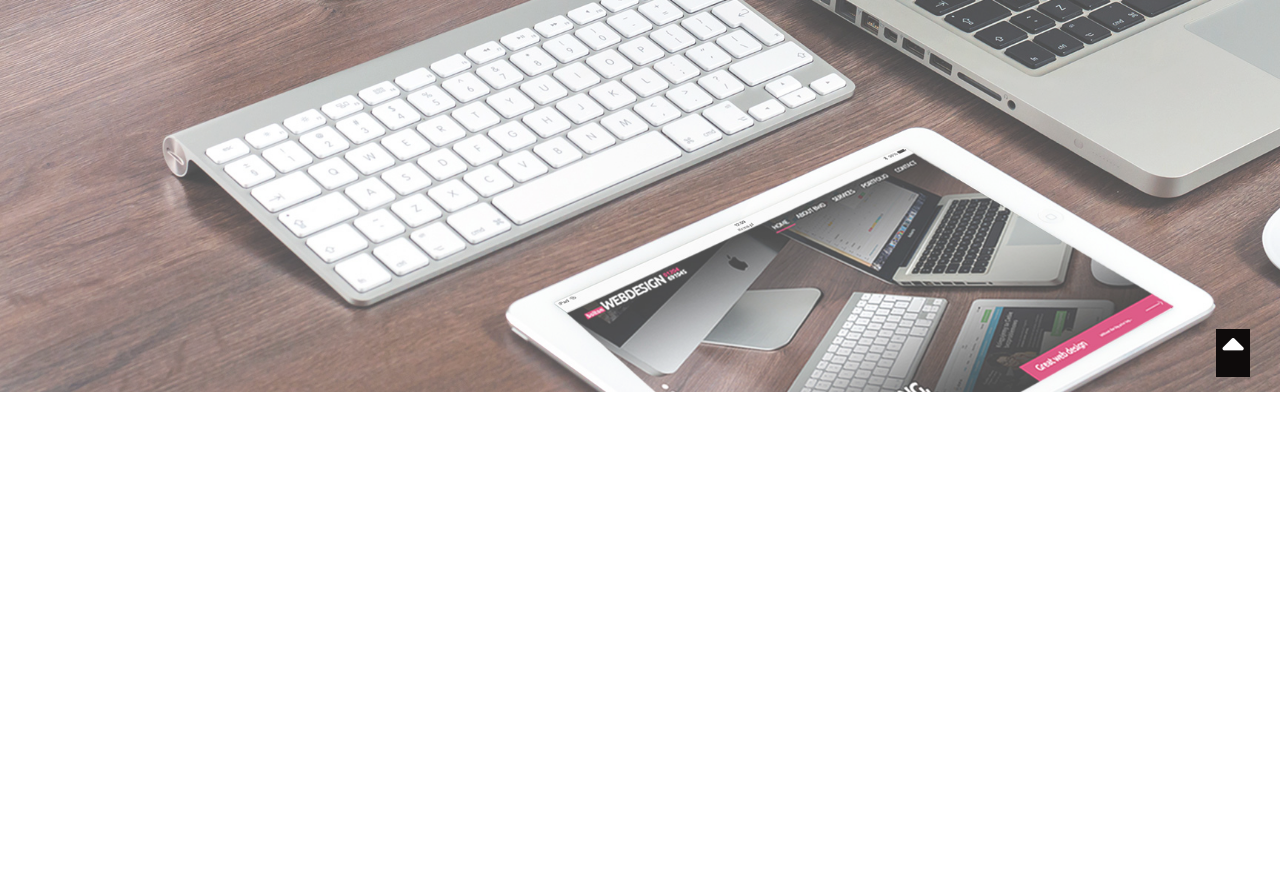
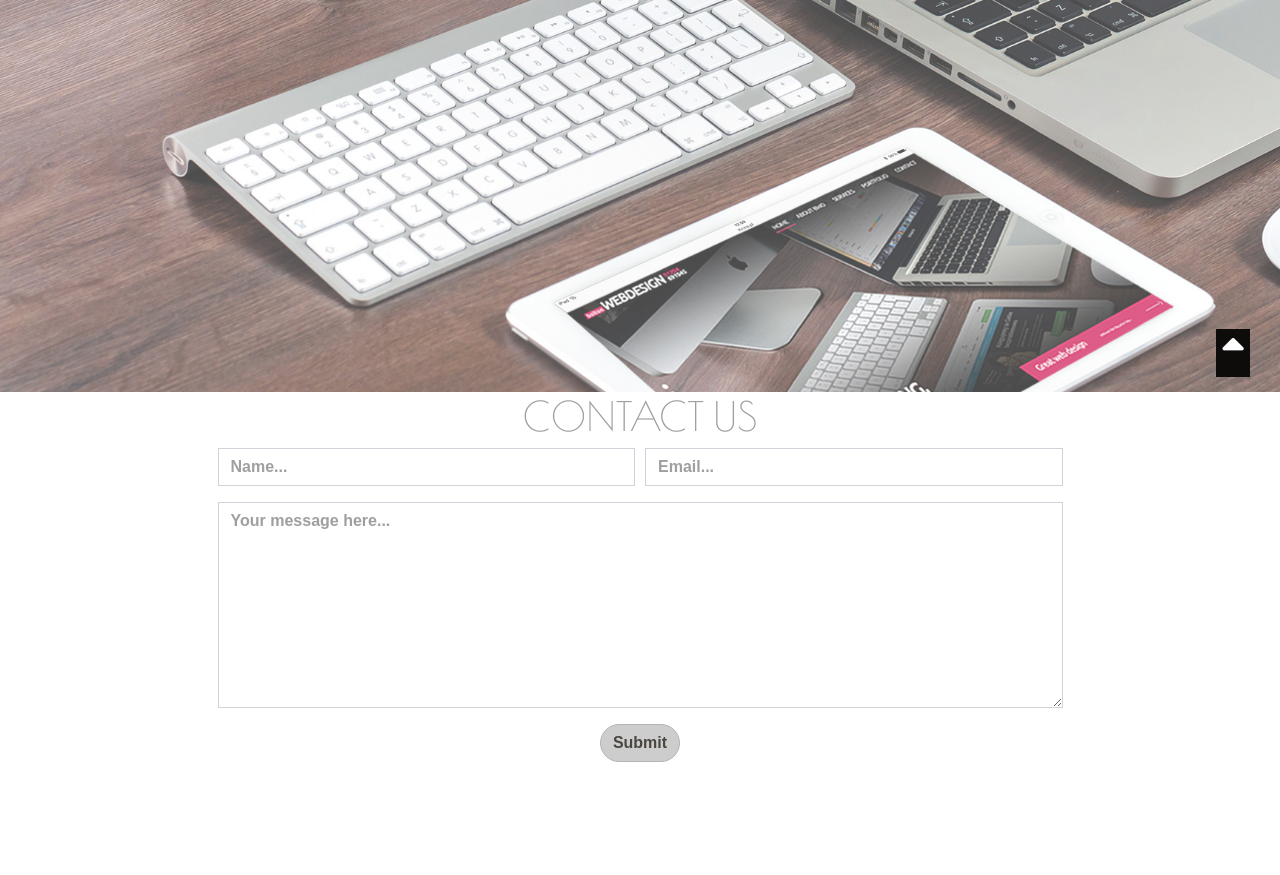
Before and after one commit to jasongithui/peer-projct, a plain HTML site: page index.html in a window 1280 px wide. Shown: the part 408-1283 px from the top of the page. Before the commit the page ends 800 px from the top, so only its background shows below. Drawn offline with nearby package versions, Linux system fonts and the light colour scheme.

Commit message:
added the contact us section and some css styling in the css file

```diff
--- a/css/styles.css
+++ b/css/styles.css
@@ -1,11 +1,15 @@
-body,html {
+body,
+html {
     font-family: 'Poiret One', cursive;
 }
+
+
 /*--header image--*/
+
 header {
     background: url(images/head.jpg);
     opacity: 0.7;
-    filter:(opacity=50);
+    filter: (opacity=50);
     background-repeat: no-repeat;
     background-position: center;
     background-size: cover;
@@ -25,13 +29,16 @@ header {
     color: white;
     cursor: pointer;
     padding: 5px;
+}
 
-}
 .fa-layer-group {
     font-size: 40px;
     color: rgb(230, 109, 149);
 }
+
+
 /*--Navbar links--*/
+
 .list-nav a {
     text-decoration: none;
     color: rgb(0, 0, 0);
@@ -39,23 +46,78 @@ header {
     padding: 14px;
     transition: 1.7s ease-out;
     background-color: white;
+}
 
-   }
 .list-nav a:hover {
-       color:black;
+    color: black;
     background-color: rgb(231, 154, 179);
     transition: 1s ease-in;
 }
+
 .list-nav {
-       font-family:'Rajdhani', sans-serif;
+    font-family: 'Rajdhani', sans-serif;
     font-weight: 700;
 }
+
+
 /*--Top Navbar--*/
+
 .navbar {
     overflow: hidden;
     position: fixed;
     top: 0;
     width: 100%;
-    background-color:transparent white;
+    background-color: transparent white;
     border-bottom: 2px black;
 }
+
+.contact-us {
+    width: 70%;
+    text-align: center;
+    padding-bottom: 9%;
+    color: #9f9f9f;
+}
+
+.form-control::placeholder {
+    color: #9f9f9f;
+    font-family: 'Sarabun', sans-serif;
+    font-weight: 700;
+}
+
+#userName {
+    border-radius: 0px;
+    color: #000;
+    font-family: 'Gabriela', serif;
+    font-weight: 700;
+}
+
+#inputEmail {
+    border-radius: 0px;
+    color: #000;
+    font-family: 'Sarabun', sans-serif;
+    font-weight: 700;
+}
+
+#userMessage {
+    border-radius: 0px;
+    color: #000;
+    font-family: 'Gabriela', serif;
+    ;
+    font-weight: 700;
+}
+
+#submit {
+    background: #cdcdcd;
+    border: solid #b4b4b4 1px;
+    border-radius: 50px;
+    color: #4a4741;
+    font-family: 'Sarabun', sans-serif;
+    font-weight: 700;
+    text-align: center;
+}
+
+#submit:hover {
+    background: #8ebea7;
+    border: solid #4eb583 1px;
+    color: #4a4741;
+}
--- a/index.html
+++ b/index.html
@@ -1,9 +1,12 @@
 <!DOCTYPE html>
 <html lang="en">
+
 <head>
     <meta charset="UTF-8">
     <meta name="viewport" content="width=device-width, initial-scale=1.0">
     <title>Peer Projct</title>
+    <!--masked input link-->
+    <script src="https://cdnjs.cloudflare.com/ajax/libs/jquery.maskedinput/1.4.1/jquery.maskedinput.js" integrity="sha256-fvFKHgcKai7J/0TM9ekjyypGDFhho9uKmuHiFVfScCA=" crossorigin="anonymous"></script>
     <!--bootstrap css-->
     <link rel="stylesheet" href="css/bootstrap.min.css">
     <!--main css-->
@@ -26,6 +29,7 @@
     </div>
 </div>
 </div>
+
 <body>
 
     <i class="fas fa-sort-down" id="sortDown"></i>
@@ -34,21 +38,31 @@
 
     <i class="fas fa-sort-up" id="scrollUp"></i>
 
-
-
-
-
-
-
-
-
-
-
-
-
-
-
-
+    <div class="container-fluid">
+        <div class="row">
+            <div class="col-md-12">
+                <div class="container contact-us">
+                    <h1 class="wow jackInTheBox">CONTACT US</h1>
+                    <form id="feedbackForm">
+                        <div class="form-row">
+                            <div class="form-group col-md-6 wow jackInTheBox">
+                                <input type="text" class="form-control" id="userName" placeholder="Name...">
+                            </div>
+                            <div class="form-group col-md-6 wow jackInTheBox">
+                                <input type="email" class="form-control" id="inputEmail" placeholder="Email...">
+                            </div>
+                            <div class="form-group col-md-12 wow jackInTheBox">
+                                <textarea id="userMessage" name="message" class="form-control" placeholder="Your message here..." rows="8" required="required" data-error="Please, leave us a message."></textarea>
+                            </div>
+                            <div class="col-md-12 wow jackInTheBox" id="submit-button">
+                                <button onclick="submit()" id="submit" class="btn btn-primary">Submit</button>
+                            </div>
+                        </div>
+                    </form>
+                </div>
+            </div>
+        </div>
+    </div>
     <!--jquery-->
     <script src="js/jquery-3.5.0.min.js"></script>
     <!--bootstrap js-->
@@ -56,4 +70,5 @@
     <!--js-->
     <script src="js/script.js"></script>
 </body>
+
 </html>
```
Lines whose indentation alone changed are shown as unchanged.
